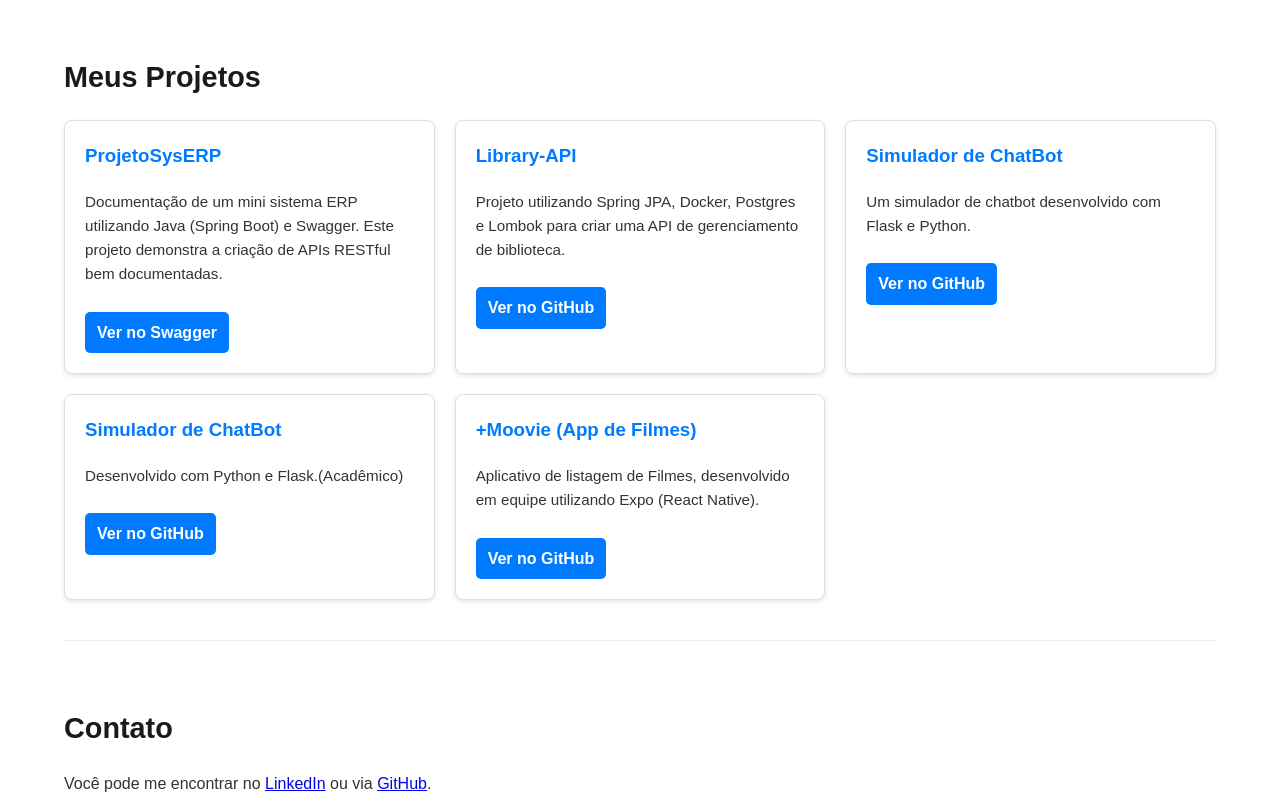
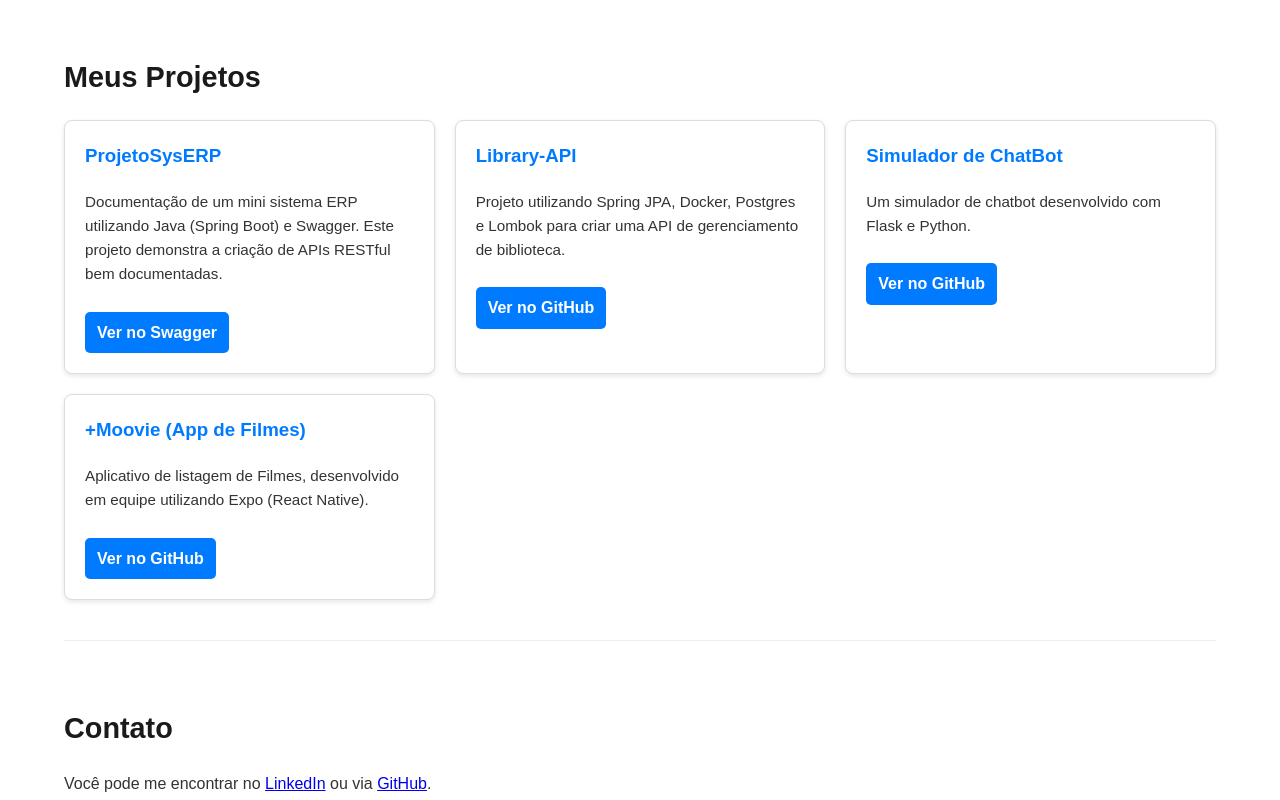
Before and after one commit to Luis-unk/Luis-unk.io, a plain HTML site: page index.html in a window 1280 px wide. Shown: the part 434-1234 px from the top of the page. Drawn offline with nearby package versions, Linux system fonts and the light colour scheme.

Commit message:
Atualizar o index.html

```diff
--- a/index.html
+++ b/index.html
@@ -56,11 +56,6 @@
                     <p>Um simulador de chatbot desenvolvido com Flask e Python.</p>
                     <a href="https://github.com/Luis-unk/simuladorChatBot" target="_blank" class="github-link">Ver no GitHub</a>
                 </div>
-                <div class="project-card">
-                    <h3>Simulador de ChatBot</h3>
-                    <p>Desenvolvido com Python e Flask.(Acadêmico)</p>
-                    <a href="https://github.com/Luis-unk/simuladorChatBot" target="_blank" class="github-link">Ver no GitHub</a>
-                </div>
                  <div class="project-card">
                     <h3>+Moovie (App de Filmes)</h3>
                     <p>Aplicativo de listagem de Filmes, desenvolvido em equipe utilizando Expo (React Native).</p>
```
